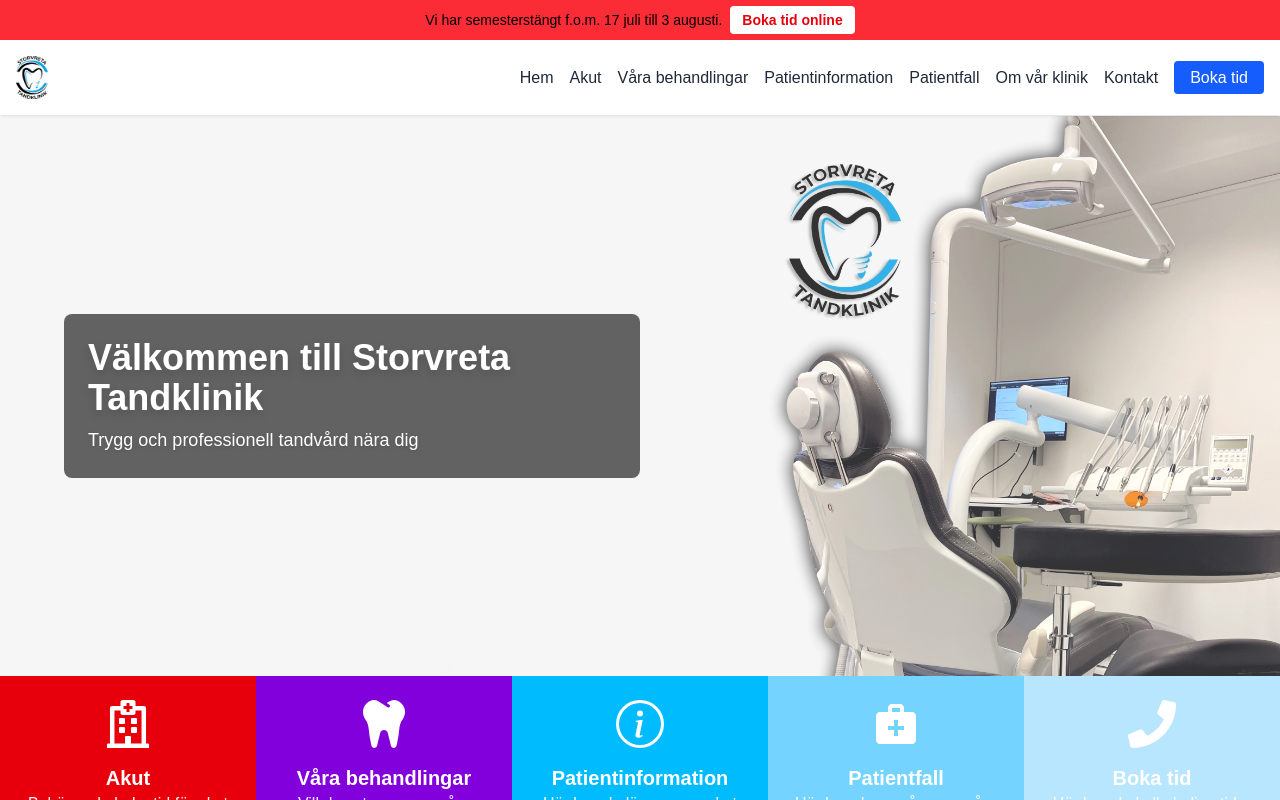
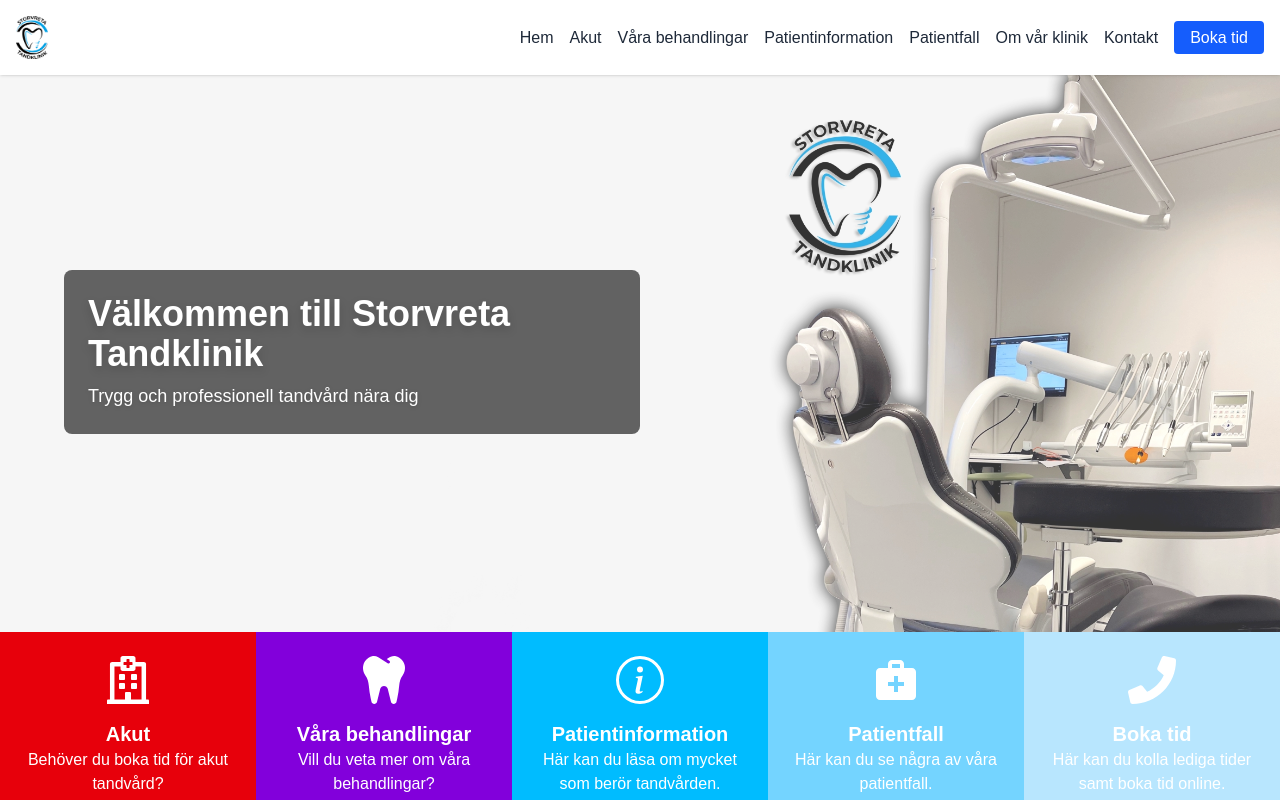
Before and after one commit to Asaadntl/storvreta-tandklinik, a Next.js app: page / in a window 1280 px wide. Shown: the top 800 px of the page. Built offline with nearby package versions, Linux system fonts and the light colour scheme.

Commit message:
Ta bort semester-banner och återställ navbar

```diff
--- a/src/app/layout.js
+++ b/src/app/layout.js
@@ -12,7 +12,7 @@
 export default function RootLayout({ children }) {
   return (
     <html lang="sv">
-      <body className="bg-gray-100 text-gray-900 font-sans pt-[44px]">
+      <body className="bg-gray-100 text-gray-900 font-sans">
         <Navbar />
         {children}
         <InfoBlocks />
--- a/src/components/Navbar.jsx
+++ b/src/components/Navbar.jsx
@@ -4,24 +4,11 @@
 
 export default function Navbar() {
   const [open, setOpen] = useState(false);
+
   const closeMenu = () => setOpen(false);
 
   return (
-    <>
-      {/* Semester-banner */}
-      <div className="w-full h-10 bg-red-500 text-black text-center text-sm flex items-center justify-center z-50 fixed top-0 left-0">
-        Vi har semesterstängt f.o.m. 17 juli till 3 augusti.
-        <a
-          href="https://bokatid.frenda.se/100076"
-          target="_blank"
-          className="ml-2 bg-white text-red-600 px-3 py-1 rounded font-semibold hover:bg-gray-100 transition"
-        >
-          Boka tid online
-        </a>
-      </div>
-
-      {/* Navigation */}
-      <nav className="fixed top-10 left-0 w-full z-40 bg-white shadow p-4">
+    <nav className="fixed top-0 left-0 w-full z-50 bg-white shadow p-4">
       <div className="container mx-auto flex justify-between items-center">
         <Link href="/">
           <img src="/images/Logo.png" alt="Logo" className="w-8" />
@@ -80,7 +67,6 @@
               Kontakt
             </Link>
           </li>
-            {/* "Boka tid" syns i alla lägen */}
           <li>
             <a
               href="https://bokatid.frenda.se/100076"
@@ -94,6 +80,5 @@
         </ul>
       </div>
     </nav>
-    </>
   );
 }
```
Lines whose indentation alone changed are shown as unchanged.
